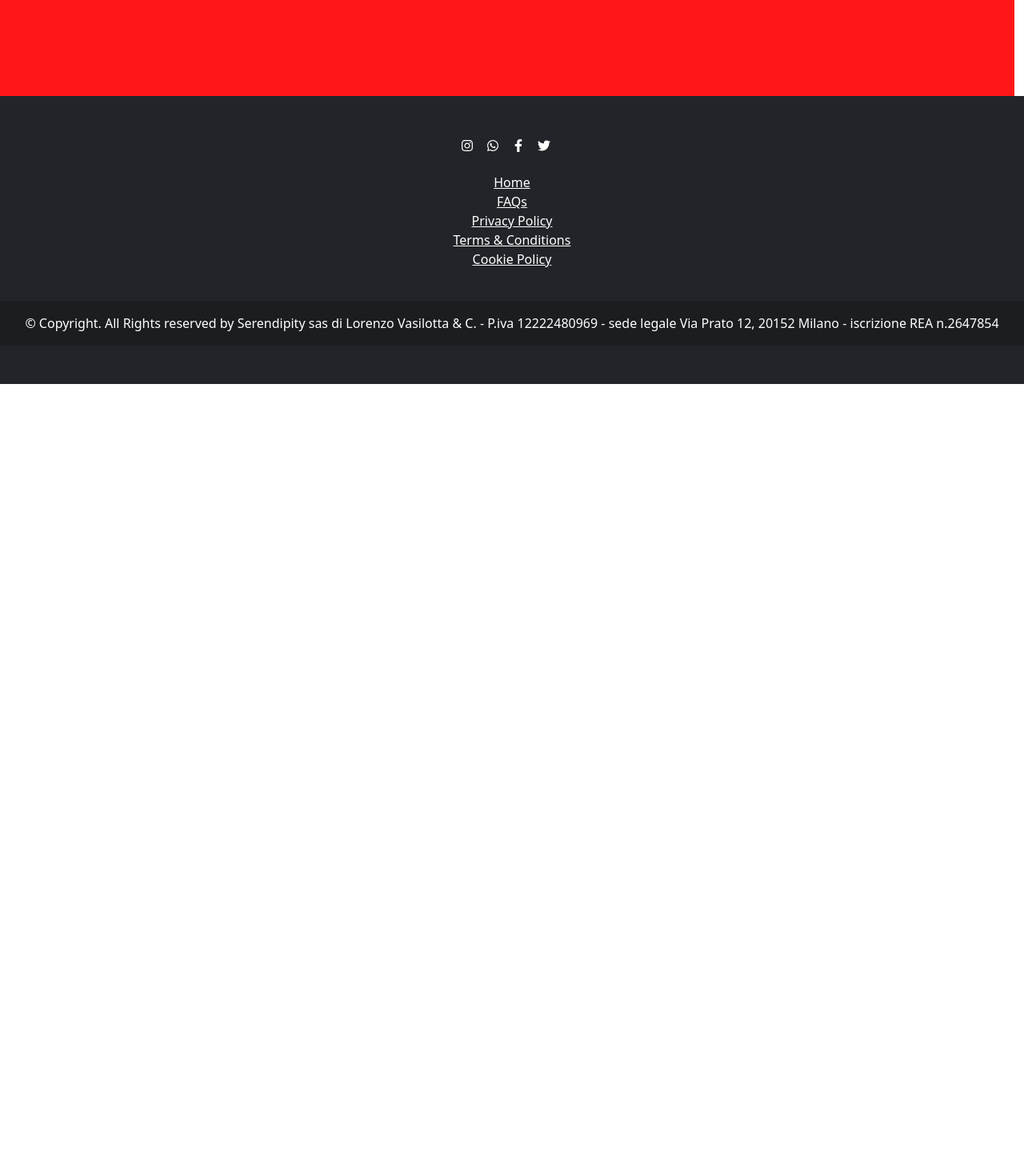
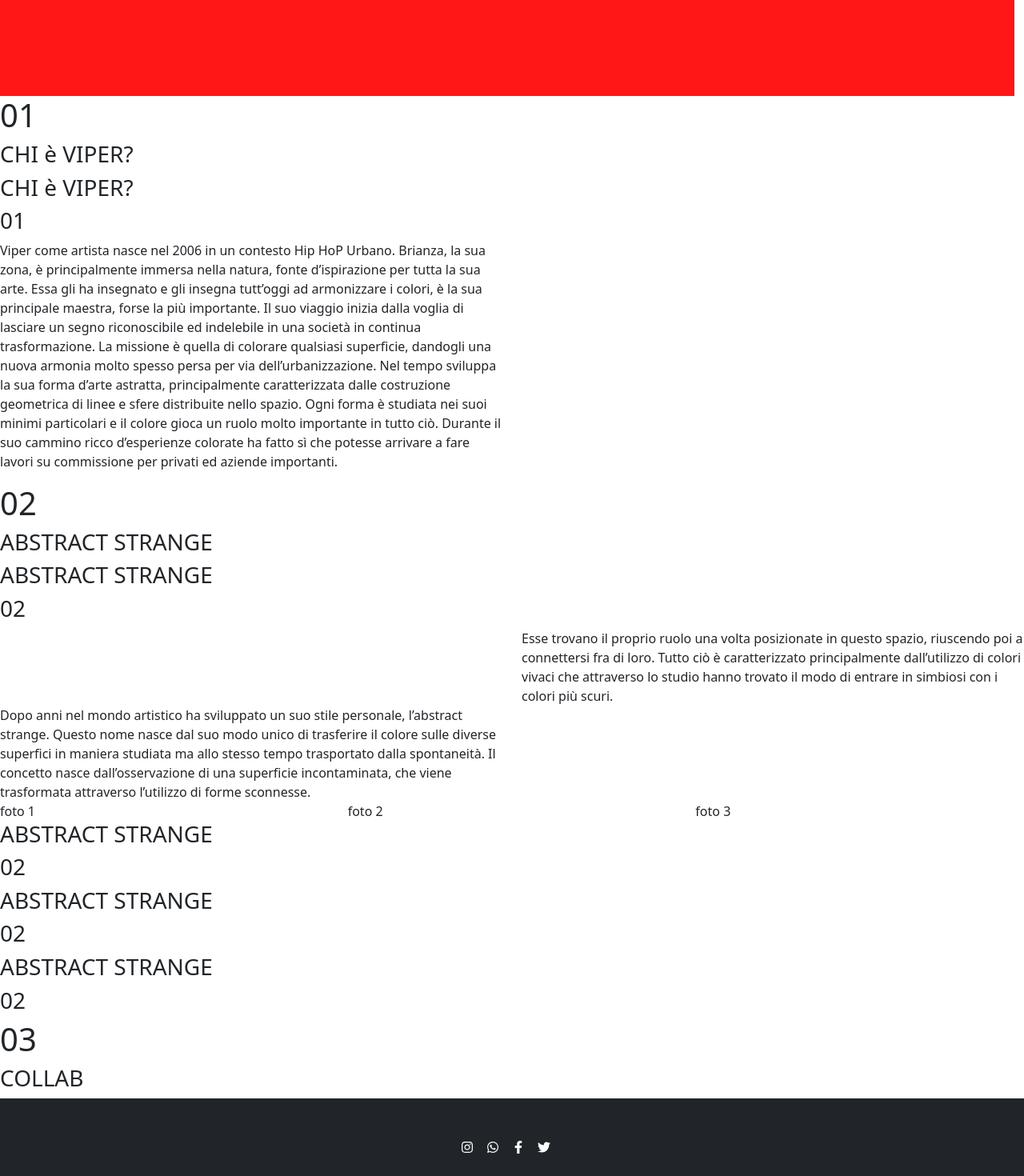
Before and after one commit to fedecogo/BaccArte00, a React (Create React App) app: page /artist/ViperHaze in a window 1280 px wide. Shown: the part 1620-3090 px from the top of the page at 80% size. Before the commit the page ends 2100 px from the top, so only its background shows below. Built offline with nearby package versions, Linux system fonts and the light colour scheme; a web font is replaced by a local one.

Commit message:
ViperPage

```diff
--- a/src/app.scss
+++ b/src/app.scss
@@ -502,7 +502,7 @@ $font-size-large2: 60px;
 
 @media only screen and (max-width: 768px) {
   .titoloViper h1 {
-    font-size: $font-size-medium;
+    font-size: $font-size-medium ;
   }
   .titoloViper h3 {
     font-size: $font-size-small;
--- a/src/components/artist/ViperHaze.jsx
+++ b/src/components/artist/ViperHaze.jsx
@@ -27,7 +27,106 @@ const ViperHaze = () => {
             <li>ABSTRACT STRANGE</li>
             <li>COLLAB</li>
           </ol>
+      </Col>
+    </Row>
+    <Row  className='page3v'>
+      <Col className="divNumero">
+          <h1>01</h1>
+          <h3>CHI è VIPER?</h3>
+      </Col>
+    </Row>
+    <Row className='page4v'>
+      <Col xs={12}>
+         <h3>CHI è VIPER?</h3>
+         <h3>01</h3>
+         <Row>
+            <Col xs={12} md={6}>
+              <p>Viper come artista nasce nel 2006 in un contesto Hip HoP
+Urbano.
+Brianza, la sua zona, è principalmente immersa nella natura, fonte
+d’ispirazione per tutta la sua arte.
+Essa gli ha insegnato e gli insegna tutt’oggi ad armonizzare i
+colori, è la sua principale maestra, forse la più importante.
+Il suo viaggio inizia dalla voglia di lasciare un segno riconoscibile
+ed indelebile in una società in continua trasformazione.
+La missione è quella di colorare qualsiasi superficie, dandogli una
+nuova armonia molto spesso persa per via dell’urbanizzazione.
+Nel tempo sviluppa la sua forma d’arte astratta, principalmente
+caratterizzata dalle costruzione geometrica di linee e sfere
+distribuite nello spazio.
+Ogni forma è studiata nei suoi minimi particolari e il colore gioca
+un ruolo molto importante in tutto ciò.
+Durante il suo cammino ricco d’esperienze colorate ha fatto sì che
+potesse arrivare a fare lavori su commissione per privati ed
+aziende importanti.</p>
+            </Col>
+            <Col xs={12} md={6}>
+              <img src="" alt="" />
+            </Col>
+         </Row>
 
+          </Col>
+
+      </Row>
+      <Row  className='page5v'>
+      <Col className="divNumero">
+          <h1>02</h1>
+          <h3>ABSTRACT STRANGE</h3>
+      </Col>
+    </Row>
+    <Row className='page6v'>
+      <Col className="titolo6" xs={12}>
+        <h3>ABSTRACT STRANGE </h3>
+        <h3>02</h3>
+      </Col>
+      <Col className="imagineAbstract">
+          <img src="" alt="" />
+      </Col>
+      <Col md={6} >
+      Esse trovano il proprio ruolo una volta posizionate in
+      questo spazio, riuscendo poi a connettersi fra di loro.
+      Tutto ciò è caratterizzato principalmente dall’utilizzo di
+      colori vivaci che attraverso lo studio hanno trovato il
+      modo di entrare in simbiosi con i colori più scuri.
+      </Col>
+      <Col md={6} >
+      Dopo anni nel mondo artistico ha sviluppato un suo stile
+      personale, l’abstract strange.
+      Questo nome nasce dal suo modo unico di trasferire il
+      colore sulle diverse superfici in maniera studiata ma
+      allo stesso tempo trasportato dalla spontaneità.
+      Il concetto nasce dall’osservazione di una superficie
+      incontaminata, che viene trasformata attraverso l’utilizzo
+      di forme sconnesse.</Col>
+
+      </Row>
+    <Row className='page7v'>
+        <Col> foto 1</Col>
+        <Col> foto 2</Col>
+        <Col> foto 3</Col>
+      </Row>
+      <Row className='page8v'>
+      <Col className="titolo6" xs={12}>
+        <h3>ABSTRACT STRANGE </h3>
+        <h3>02</h3>
+      </Col>
+      </Row>
+      <Row className='page9v'>
+      <Col className="titolo6" xs={12}>
+        <h3>ABSTRACT STRANGE </h3>
+        <h3>02</h3>
+      </Col>
+      </Row>
+      <Row className='page10v'>
+      <Col className="titolo6" xs={12}>
+        <h3>ABSTRACT STRANGE </h3>
+        <h3>02</h3>
+      </Col>
+      </Row>
+      <Row  className='page11v'>
+      <Col className="divNumero">
+          <h1>03</h1>
+          <h3>COLLAB</h3>
       </Col>
     </Row>
     </>
```
Also changed, not shown: src/assets/Home/189053_272a42c90acb2e3ad8002d063ee6554bf09731b2.gif (added), 1 other file (tests, documents, lock files or other folders).
